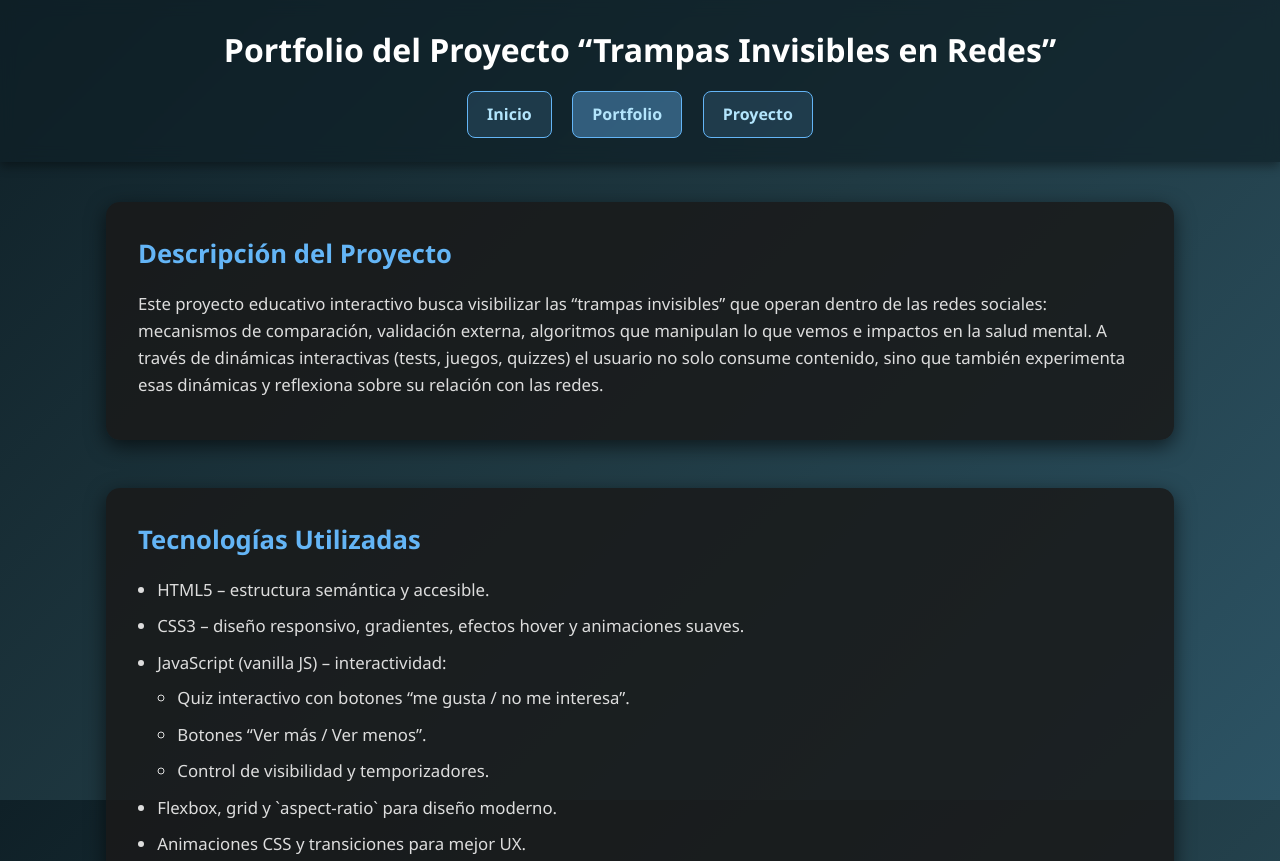
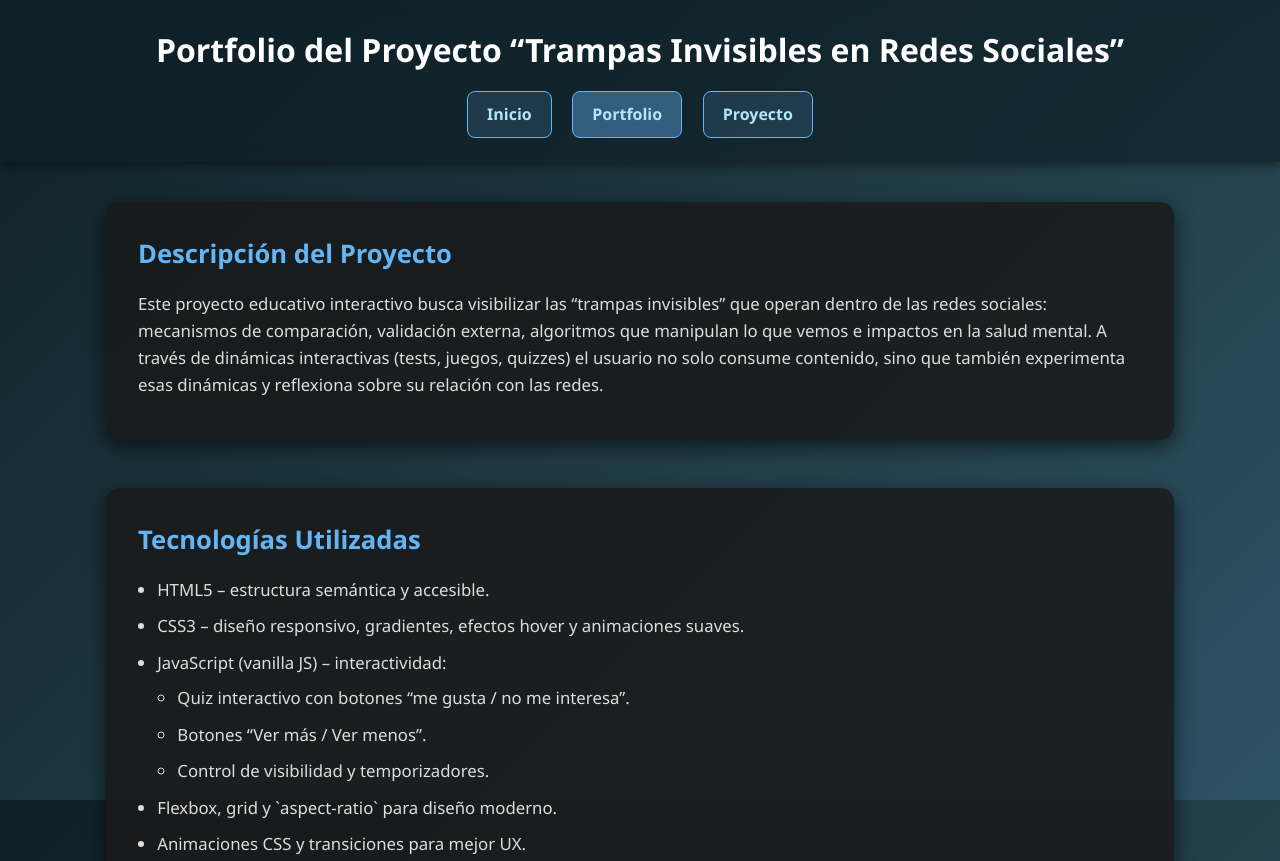
Before and after one commit to preciosa97mr-sys/Proyecto-Tic, a plain HTML site: page portfolio.html in a window 1280 px wide. Shown: the top 861 px of the page. Drawn offline with Linux system fonts and the light colour scheme.

Commit message:
Se modifico el titulo del header h1

```diff
--- a/portfolio.html
+++ b/portfolio.html
@@ -8,7 +8,7 @@
 </head>
 <body>
   <header>
-    <h1>Portfolio del Proyecto “Trampas Invisibles en Redes”</h1>
+    <h1>Portfolio del Proyecto “Trampas Invisibles en Redes Sociales”</h1>
     <nav class="nav-principal">
       <a class="btn" href="index.html">Inicio</a>
       <a class="btn activo" href="portfolio.html">Portfolio</a>
```
